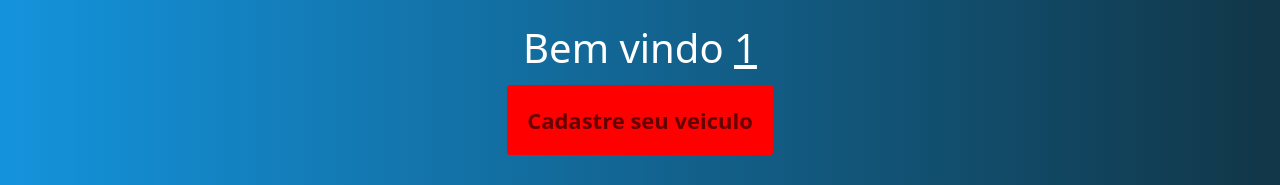
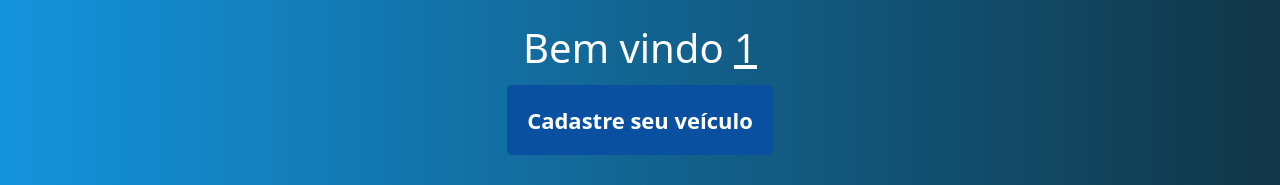
Before and after one commit to fernandofreitas03/Sistema-Veiculos, a PHP site: page /sistema.php in a window 1280 px wide. Shown: the part 56-241 px from the top of the page. Run offline with PHP 8.4, Linux system fonts and the light colour scheme; the visitor is signed in with stand-in values (Sample User, id 1); data that the repository does not hold is empty.

Commit message:
alterações

```diff
--- a/edit.php
+++ b/edit.php
@@ -111,7 +111,7 @@ if (!empty($_GET['id'])) {
     <div class="box">
         <form action="saveEdit.php" method="POST">
             <fieldset>
-                <legend><b>Cadastre seu veiculo</b></legend>
+                <legend><b>Edite o Veículo</b></legend>
                 <br>
                 <div class="inputBox">
                     <input value="<?php echo $marca ?>" minlength="8" type="text" name="marca" id="marca" class="inputUser" required>
--- a/sistema.php
+++ b/sistema.php
@@ -53,12 +53,12 @@ $result = $conexao->query($sql);
         }
 
         .a-form {
-            color: rgba(0, 0, 0, 0.6);
+            color: white;
             text-decoration: none;
             font-size: 22px;
-            background-color: red;
+            background-color: rgb(10, 80, 160);
             border: none;
-            border-radius: 3px;
+            border-radius: 5px;
             padding: 20px;
         }
     </style>
@@ -83,7 +83,7 @@ $result = $conexao->query($sql);
     echo "<h1>Bem vindo <u>$logado</u></h1>";
     ?>
     <br>
-    <a class="a-form" href="cadastroVeiculo.php"><strong>Cadastre seu veiculo</strong></a>
+    <a class="a-form" href="cadastroVeiculo.php"><strong>Cadastre seu veículo</strong></a>
 
     <div class="m-5">
         <table class="table text-white table-bg">
```
